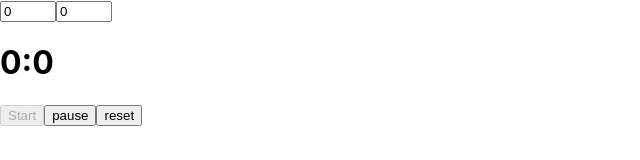
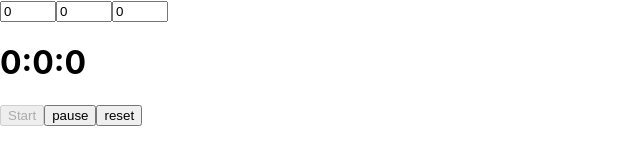
Before and after one commit to varunkumar3091999/timr, a React (Create React App) app: page / in a window 1280 px wide. Shown: the top 160 px of the page, without its empty margins (0-640 px from the left). Built offline with nearby package versions, Linux system fonts and the light colour scheme.

Commit message:
timer hours woeking as expected

```diff
--- a/src/components/Timer.js
+++ b/src/components/Timer.js
@@ -30,8 +30,8 @@ class Timer extends React.Component {
 	startTimer = () => {
 
 		this.setState({
-			seconds: this.state.seconds || document.getElementById("timerSeconds").value,
-			minutes: this.state.Minutes || document.getElementById("timerMinutes").value,
+			seconds: this.state.seconds!==0?this.state.seconds:document.getElementById("timerSeconds").value,
+			minutes: this.state.minutes!==0?this.state.minutes:document.getElementById("timerMinutes").value,
 			// hours: this.state.hours || document.getElementById("timerHours").value
 		})
 
@@ -42,8 +42,9 @@ class Timer extends React.Component {
 					// }
 					// if(this.state.minutes || this.state.seconds || this.state.hours > 0){
 					this.setState({
-						seconds: this.state.seconds==0?59:parseInt(this.state.seconds-1),
-						minutes: this.state.seconds==0?parseInt(this.state.minutes-1):this.state.minutes
+						seconds: this.state.seconds==0?5:parseInt(this.state.seconds-1),
+						minutes: this.state.hours > 0 && this.state.minutes==0?5:(this.state.seconds==0?parseInt(this.state.minutes-1):this.state.minutes),
+						hours: this.state.hours==0?0:(this.state.minutes==0?parseInt(this.state.hours-1):this.state.hours)
 					})
 					// }
 					document.getElementById("start").disabled = true;
@@ -57,11 +58,6 @@ class Timer extends React.Component {
 					 	})
 					}
 				}, 1000)
-
-	 	document.getElementById("timerSeconds").value = 0;
-
-
-
 
 	 }
 
@@ -84,7 +80,7 @@ class Timer extends React.Component {
 		this.setState({
 			seconds: document.getElementById("timerSeconds").value,
 			minutes: document.getElementById("timerMinutes").value,
-			// hours: document.getElementById("timerHours").value
+			hours: document.getElementById("timerHours").value
 		})
 
 
@@ -104,14 +100,14 @@ class Timer extends React.Component {
 		var {hours, seconds, minutes} = this.state;
 		return(
 			<div>
-				{/*<input
+				<input
 					type="number"
 					id="timerHours"
 					defaultValue={0}
 					max={59}
 					min={0}
 					onChange={this.enableStartButton}
-				/>*/}
+				/>
 				<input
 					type="number"
 					id="timerMinutes"
@@ -128,7 +124,7 @@ class Timer extends React.Component {
 					min={0}
 					onChange={this.enableStartButton}
 				/>
-				<h1>{minutes +":"+ seconds} </h1>
+				<h1>{hours}:{minutes}:{seconds} </h1>
 				<button onClick={this.startTimer} id="start">Start</button>
 				<button onClick={this.pauseTimer}>pause</button>
 				<button onClick={this.reset}>reset</button>
```
